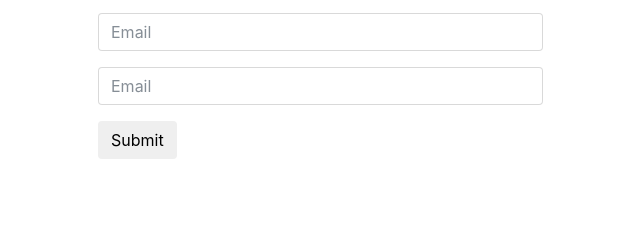
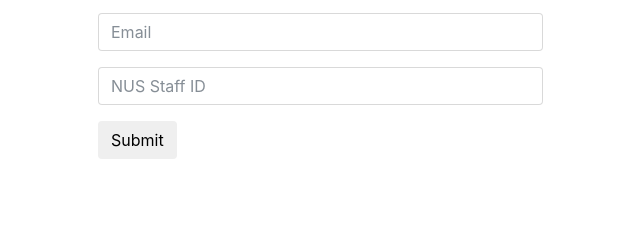
Before and after one commit to terryluzijian/BA-BT3101-Capstone-Project, a website with bundled scripts: page Web Interface/Group 7 Landing Page.html in a window 1280 px wide. Shown: the part 1292-1529 px from the top of the page, 557-1197 px from the left. Built offline with nearby package versions, Linux system fonts and the light colour scheme.

Commit message:
Update Landing Page

```diff
--- a/Web Interface/Group 7 Landing Page.html
+++ b/Web Interface/Group 7 Landing Page.html
@@ -122,8 +122,8 @@
                       <input type="text" name="form-email" placeholder="Email" class="form-email form-control" id="form-email">
                     </div>
                     <div class="form-group">
-                      <label class="sr-only" for="form-ID">NUS StaffID</label>
-                      <input type="text" name="form-ID" placeholder="Email" class="form-ID form-control" id="form-ID">
+                      <label class="sr-only" for="form-ID">NUS Staff ID</label>
+                      <input type="text" name="form-ID" placeholder="NUS Staff ID" class="form-ID form-control" id="form-ID">
                     </div>
                     <button type="submit" class="btn">Submit</button>
                   </form>
```
